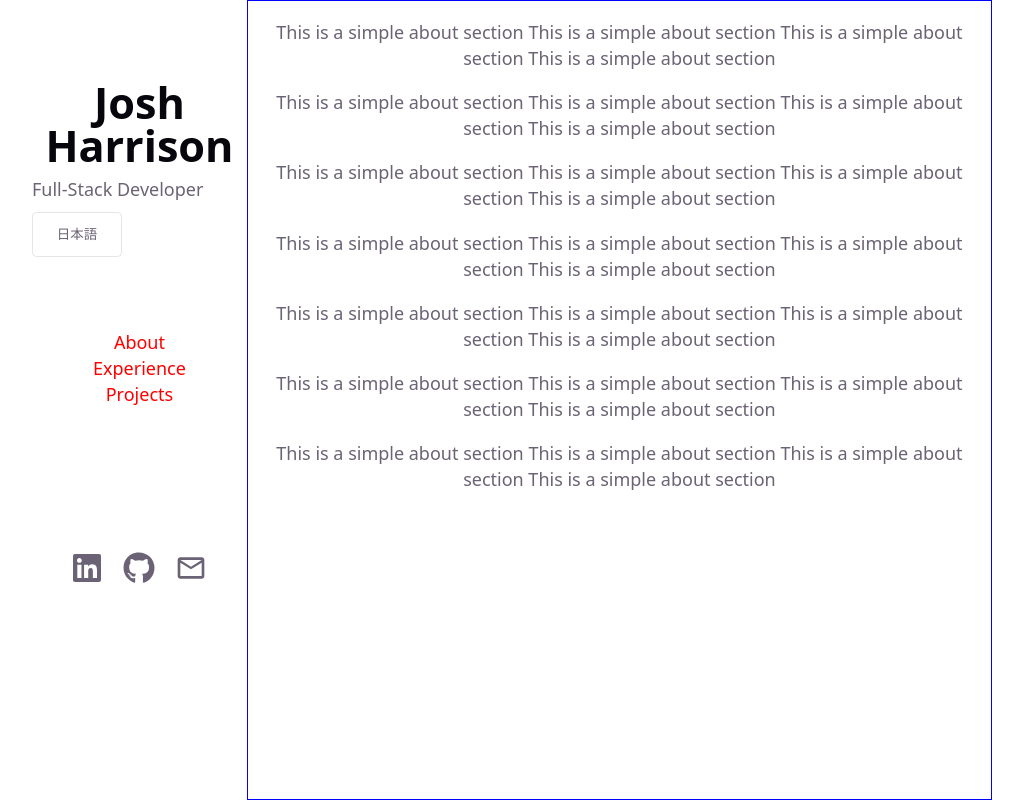
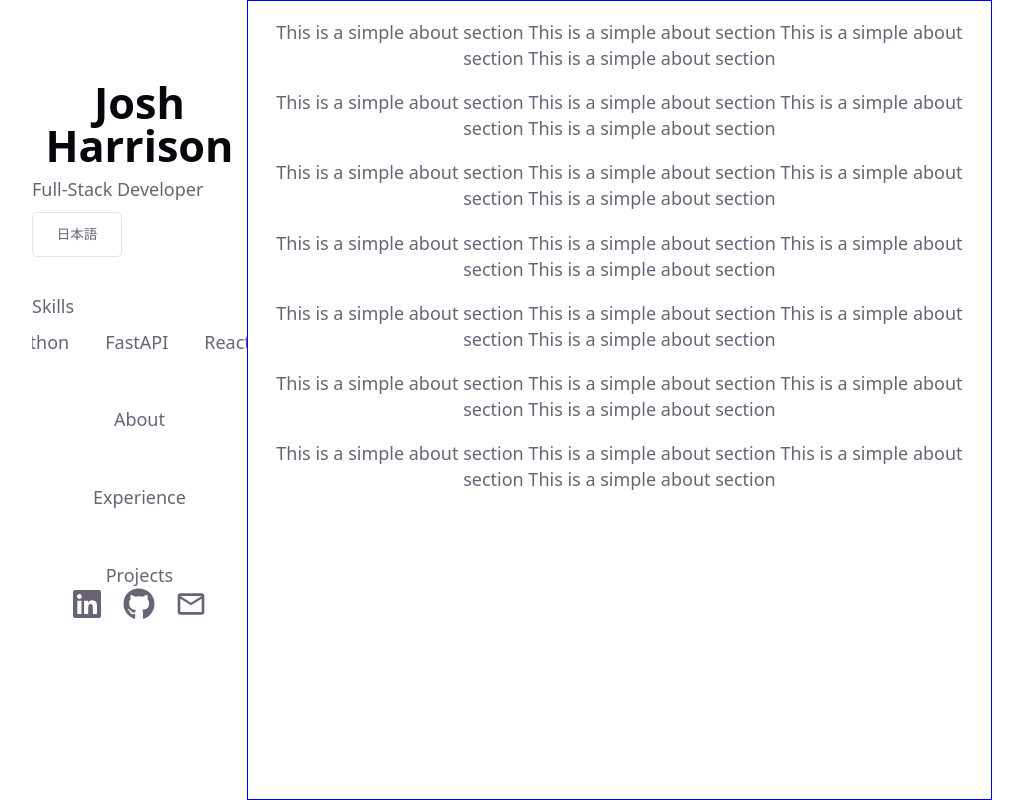
Before and after one commit to Josh-Harrison1600/Portfolio-V3, a React (Vite) app: page / in a window 1280 px wide. Shown: the whole page, without its empty margins (128-1151 px from the left). Built offline with nearby package versions, Linux system fonts and the light colour scheme.

Commit message:
added skills

```diff
--- a/src/components/LanguageSwitcher.tsx
+++ b/src/components/LanguageSwitcher.tsx
@@ -13,6 +13,10 @@ export function LanguageSwitcher() {
     document.documentElement.lang = active
   }, [active])
 
+  function blackenScreen() {
+    console.log('test')
+  }
+
   return (
     <button
       type="button"
@@ -20,6 +24,7 @@ export function LanguageSwitcher() {
       aria-label={`${t('lang.label')}: ${label}`}
       onClick={() => {
         void i18n.changeLanguage(targetLang)
+        blackenScreen()
       }}
     >
       {label}
--- a/src/components/Navigation.css
+++ b/src/components/Navigation.css
@@ -6,7 +6,7 @@
 .name-title-button {
   display: flex;
   flex-direction: column;
-  padding-bottom: 4rem;
+  padding-bottom: 2rem;
 }
 
 .name {
@@ -14,11 +14,39 @@
   line-height: 1;
 }
 
-.job-title {
+.left-p {
   padding-top: 0;
   text-align: left;
   margin: 0;
   line-height: 1.5;
+}
+
+.skills-section {
+  width: 0;
+  min-width: 100%;
+  overflow: hidden;
+  padding-bottom: 4rem;
+}
+
+.skills-track {
+  display: flex;
+  margin-top: 0.5rem;
+  width: max-content;
+  animation: skills-scroll 18s linear infinite;
+}
+
+.skill-item {
+  margin-right: 2rem;
+  white-space: nowrap;
+}
+
+@keyframes skills-scroll {
+  from {
+    transform: translateX(0);
+  }
+  to {
+    transform: translateX(-50%);
+  }
 }
 
 .links-and-footer {
@@ -29,12 +57,17 @@
 }
 
 .navigation-links {
-  color: red;
 }
 
 .socials {
   display: flex;
   justify-content: center;
   gap: 20px;
-  padding-bottom: 12rem;
+  padding-bottom: 10rem;
 }
+
+.ul-list {
+  display: flex;
+  flex-direction: column;
+  gap: 52px;
+}
--- a/src/components/Navigation.tsx
+++ b/src/components/Navigation.tsx
@@ -1,20 +1,36 @@
-import './Navigation.css'
 import { FaGithub, FaLinkedin } from 'react-icons/fa'
 import { MdOutlineMail } from 'react-icons/md'
 import { LanguageSwitcher } from './LanguageSwitcher'
+import './Navigation.css'
 
 export default function Navigation() {
+  const skills = ['JavaScript', 'Python', 'FastAPI', 'React', 'CSS']
+
   return (
     <aside className="navigation-component">
       <div className="name-title-button">
         <h1 className="name">Josh Harrison</h1>
-        <p className="job-title">Full-Stack Developer</p>
+        <p className="left-p">Full-Stack Developer</p>
         <LanguageSwitcher />
+      </div>
+
+      <div className="skills-section">
+        <p className="left-p">Skills</p>
+        <div className="skills-track">
+          {[
+            ...skills.map((skill) => ({ skill, id: `a-${skill}` })),
+            ...skills.map((skill) => ({ skill, id: `b-${skill}` })),
+          ].map(({ skill, id }) => (
+            <span key={id} className="skill-item">
+              {skill}
+            </span>
+          ))}
+        </div>
       </div>
 
       <div className="links-and-footer">
         <nav aria-label="Main" className="navigation-links">
-          <ul>
+          <ul className="ul-list">
             <li>
               <a href="#about">About</a>
             </li>
--- a/src/index.css
+++ b/src/index.css
@@ -123,7 +123,6 @@ button {
   border: 0;
 }
 
-
 .counter {
   margin: 0.5rem 0 1.25rem;
   padding: 0.65rem 1.15rem;
```
